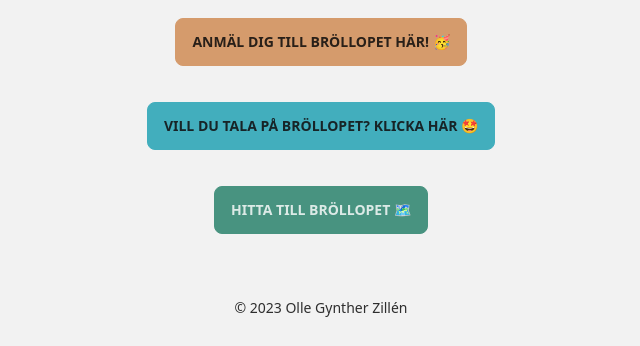
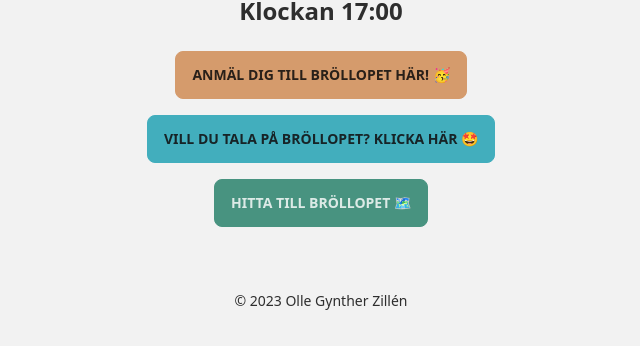
Before and after one commit to ollecoffee/olle.coffee, an Astro site: page /wedding in a window 1280 px wide. Shown: the part 468-814 px from the top of the page, without its empty margins (319-959 px from the left). Built offline with nearby package versions, Linux system fonts and the light colour scheme; Astro itself is replaced by a stand-in of ours.

Commit message:
updates to wedding

```diff
--- a/src/pages/wedding/index.astro
+++ b/src/pages/wedding/index.astro
@@ -11,14 +11,14 @@ import BaseLayout from "../../layouts/BaseLayout.astro";
 	<div class="text-center">
 		<section>
 			<h1 class="text-4xl font-bold mb-2">💍 Bröllop 🥂</h1>
-			<Image class="mx-auto mb-2" src={weddingImage} width="200" height="280" alt="Emine & Olle at the location 5 years ago"/>
+			<Image class="mx-auto mb-2" src={weddingImage} width="240" height="320" alt="Emine & Olle at the location 5 years ago"/>
 			<h1 class="text-4xl font-bold mb-2">25/5-24</h1>
 			<h3 class="text-2xl font-bold mb-2">Klockan 17:00</h3>
-			<a class="btn btn-accent mt-9" href=`${weddingUrl}`>Anmäl dig till bröllopet här! 🥳</a>
+			<a class="btn btn-accent mt-4" href=`${weddingUrl}`>Anmäl dig till bröllopet här! 🥳</a>
 			<br />
-			<a class="btn btn-info mt-9" href=`${speechUrl}`>Vill du tala på bröllopet? Klicka här 🤩</a>
+			<a class="btn btn-info mt-4" href=`${speechUrl}`>Vill du tala på bröllopet? Klicka här 🤩</a>
 			<br />
-			<a class="btn btn-success mt-9" href=`${locationUrl}`>Hitta till bröllopet 🗺</a>
+			<a class="btn btn-success mt-4" href=`${locationUrl}`>Hitta till bröllopet 🗺</a>
 		</section>
 	</div>
 </BaseLayout>
```
